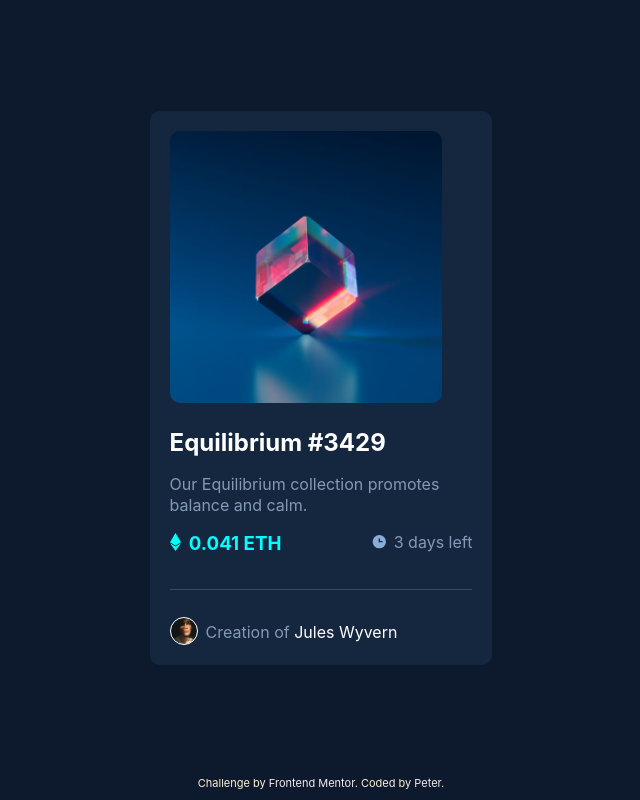
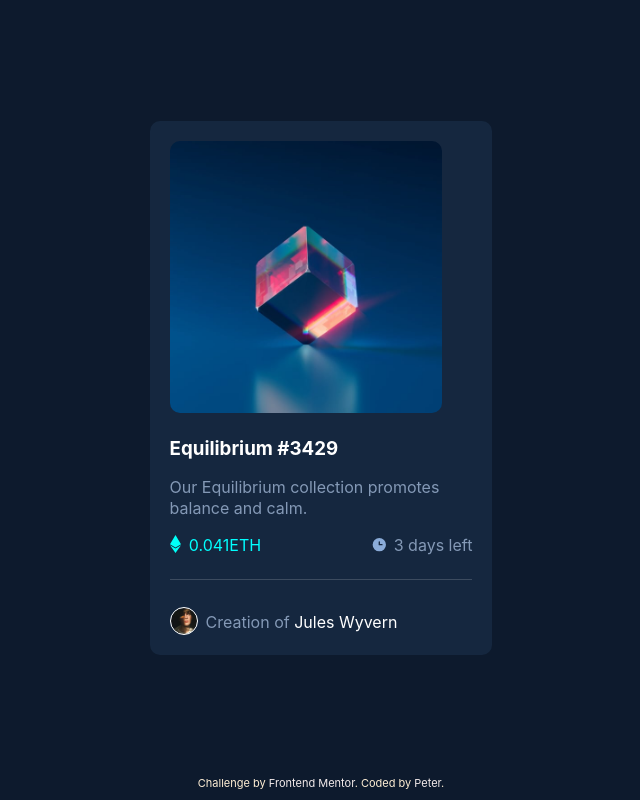
Before and after one commit to PeterSamuel2001/NFT-preview-card, a plain HTML site: page index.html in a window 1280 px wide. Shown: the whole page, without its empty margins (319-959 px from the left). Drawn offline with Linux system fonts and the light colour scheme.

Commit message:
Add files via upload

```diff
--- a/index.html
+++ b/index.html
@@ -23,18 +23,18 @@
       <img class="equilibrium-img" src="images/image-equilibrium.jpg" alt="Equilibrium">
   </div>
   <div class="bottom">
-     <h2>
+     <h3>
       Equilibrium #3429
-     </h2>
+     </h3>
 
   <p>
     Our Equilibrium collection promotes balance and calm.
   </p>
 
 
-<div class="even-columns eth-balance">
-  <h3>0.041 ETH</h3>
-  <p>3 days left</p>
+<div class="even-columns expiration-balance">
+  <p class="balance">0.041ETH</p>
+  <p class="expiration">3 days left</p>
 </div>
 
 
--- a/style.css
+++ b/style.css
@@ -56,14 +56,14 @@ border-radius: 10px;
     gap: 2vh;
 }
 
-.eth-balance {
+.expiration-balance {
     display: flex;
     justify-content: space-between;
     border-bottom: solid 1px rgba(255, 255, 255, 0.163);
-    padding-bottom: 2rem;
+    padding-bottom: 1.25rem;
 }
 
-.eth-balance h3:before {
+.expiration-balance .balance:before {
     content: '';
     background-image: url(images/icon-ethereum.svg);
     display: inline-block;
@@ -74,11 +74,11 @@ border-radius: 10px;
     margin-right: 0.25vw;
 }
 
-.eth-balance h3 {
+.expiration-balance .balance {
     color: cyan;
 }
 
-.eth-balance p:before {
+.expiration-balance .expiration:before {
     content: '';
     display: inline-block;
     vertical-align: middle;
```
Lines whose indentation alone changed are shown as unchanged.
